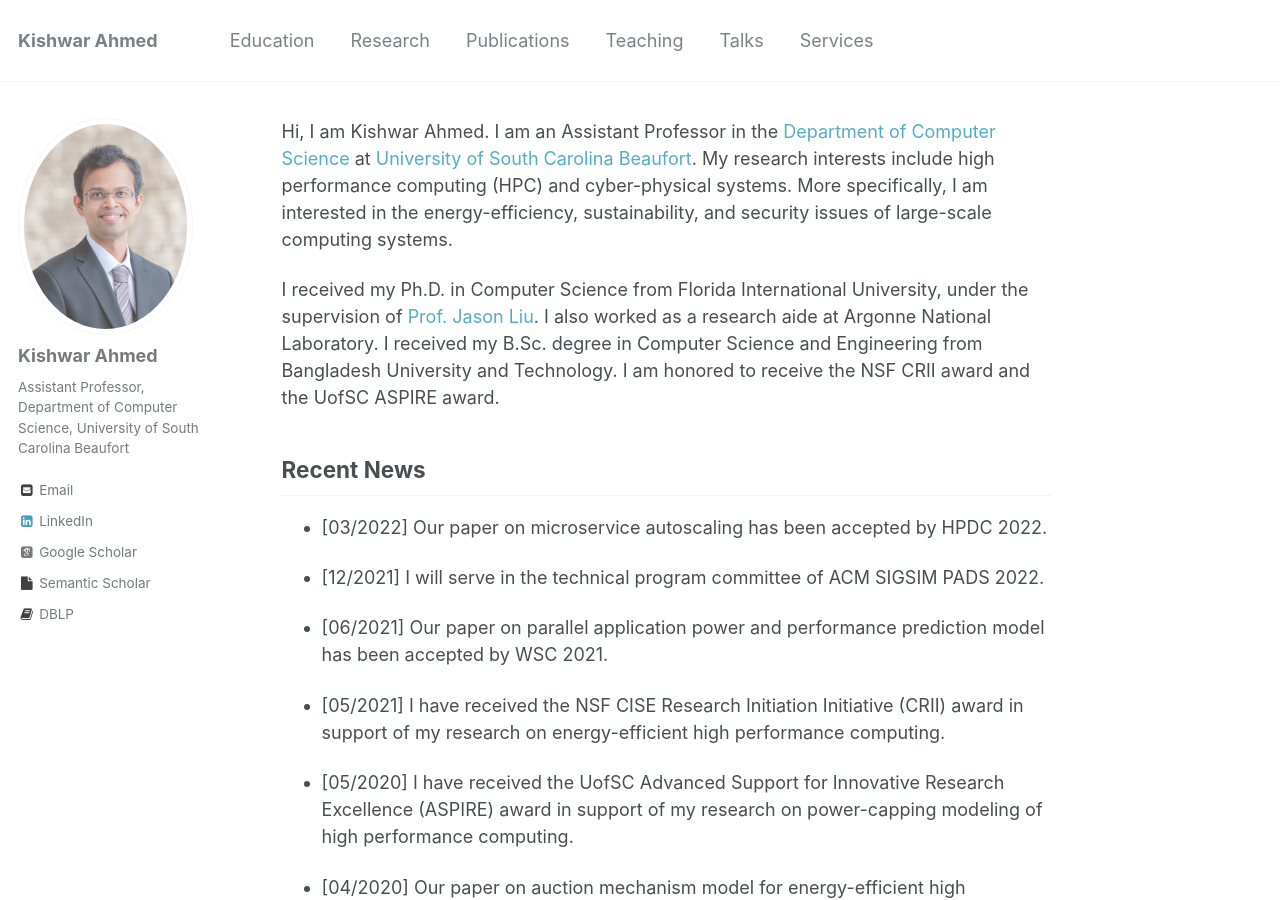
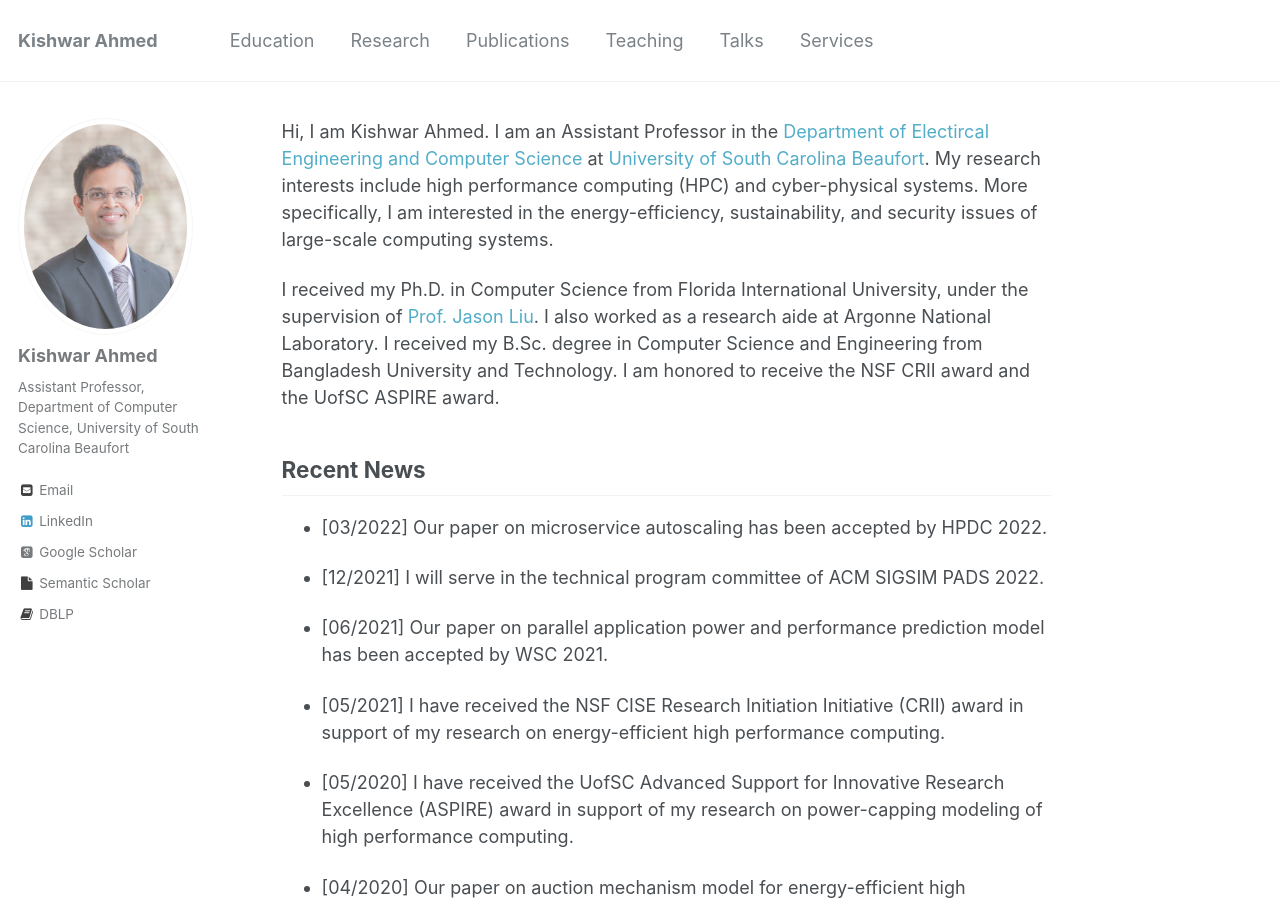
Before and after one commit to kishwarbd/kishwarbd.github.io, a Jekyll site: the page built from _pages/about.md, in a window 1280 px wide and 900 px high. Built offline with Jekyll 4.4.1, drawn with Linux system fonts in a browser that asks for light colours; some web fonts are replaced.

Commit message:
Update about.md

```diff
--- a/_pages/about.md
+++ b/_pages/about.md
@@ -7,7 +7,7 @@ redirect_from:
   - /about.html
 ---
 
-Hi, I am Kishwar Ahmed. I am an Assistant Professor in the [Department of Computer Science](https://www.uscb.edu/academics/academic_departments/school-of-science-and-mathematics/computer-science/) at [University of South Carolina Beaufort](https://www.uscb.edu/). My research interests include high performance computing (HPC) and cyber-physical systems. More specifically, I am interested in the energy-efficiency, sustainability, and security issues of large-scale computing systems.
+Hi, I am Kishwar Ahmed. I am an Assistant Professor in the [Department of Electircal Engineering and Computer Science](https://www.utoledo.edu/engineering/electrical-engineering-computer-science/) at [University of South Carolina Beaufort](https://www.utoledo.edu/). My research interests include high performance computing (HPC) and cyber-physical systems. More specifically, I am interested in the energy-efficiency, sustainability, and security issues of large-scale computing systems.
 
 I received my Ph.D. in Computer Science from Florida International University, under the supervision of [Prof.
 Jason Liu](https://people.cis.fiu.edu/liux/). I also worked as a research aide at Argonne National Laboratory. I received my B.Sc. degree in Computer Science and Engineering from Bangladesh University and Technology. I am honored to receive the NSF CRII award and the UofSC ASPIRE award.
```
